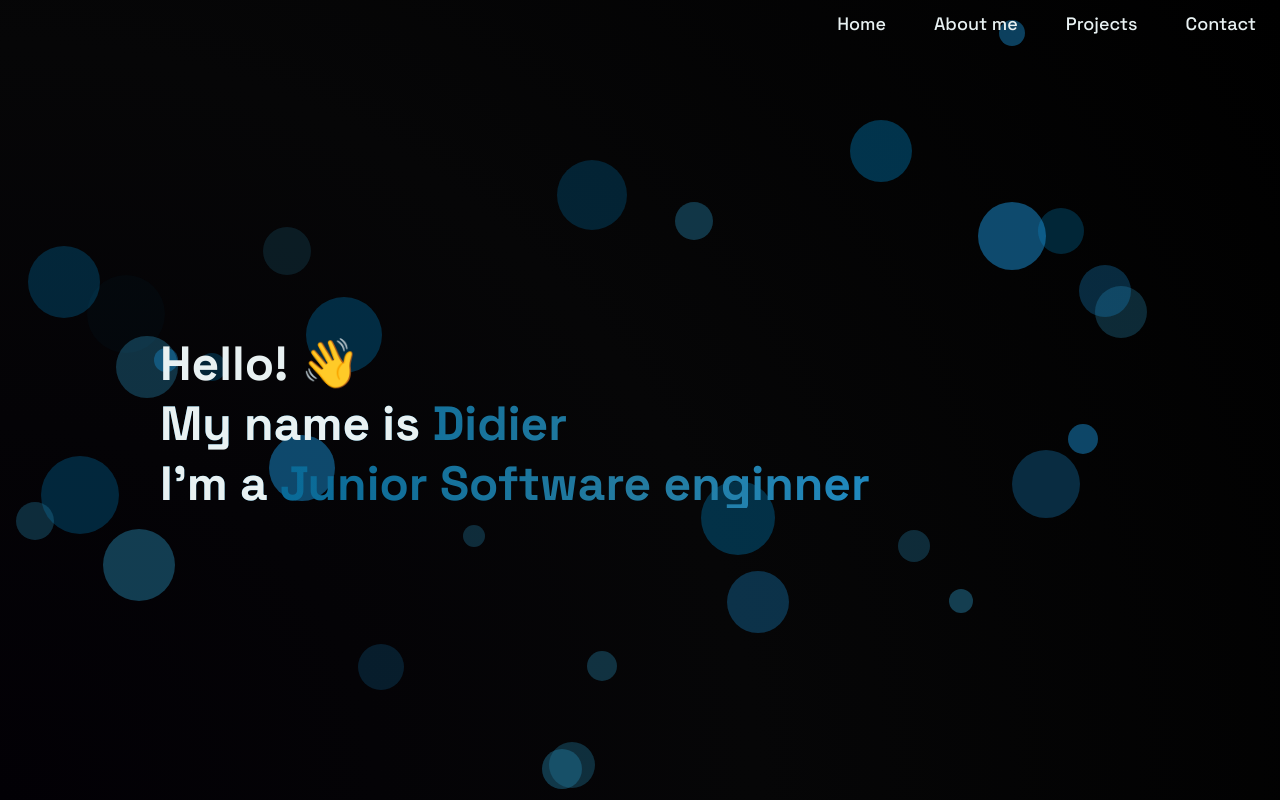
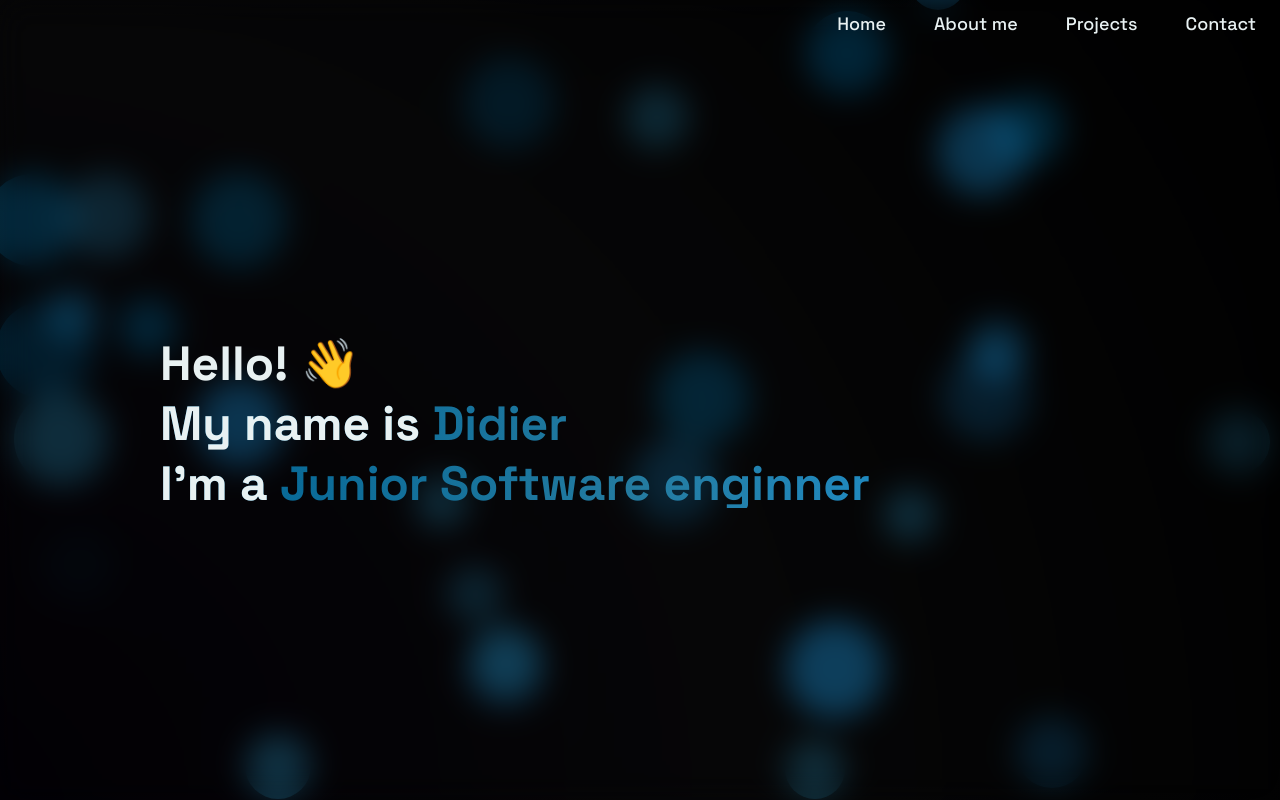
Before and after one commit to adidiergg/personal-portfolio, a Next.js app: page / in a window 1280 px wide. Built offline with nearby package versions, Linux system fonts and the light colour scheme; what tailwindcss-animated would draw is missing.

Commit message:
backdrop background

```diff
--- a/src/app/layout.tsx
+++ b/src/app/layout.tsx
@@ -18,7 +18,8 @@ export default function RootLayout({
 }>) {
   return (
     <html lang="en">
-      <body className="antialiased flex min-h-screen bg-[radial-gradient(circle_at_bottom_left,_var(--tw-gradient-stops))] from-[#020005] via-[#060607] to-black">
+      <body className=" antialiased flex min-h-screen bg-[radial-gradient(circle_at_bottom_left,_var(--tw-gradient-stops))] from-[#020005] via-[#060607] to-black">
+        <div className="fixed -z-10 h-full w-full backdrop-blur-lg"></div>
         <Canvas/>
         <Header />
         <main className="flex-1 px-16 pt-12 lg:px-40">{children}</main>
--- a/src/components/canvas.tsx
+++ b/src/components/canvas.tsx
@@ -51,36 +51,36 @@ export const Canvas = () => {
     constructor() {
       this.style = COLORS[Math.floor(range(0, 3))];
       this.rgb = `rgba(${this.style[0]},${this.style[1]},${this.style[2]}`;
-      this.r = Math.floor(range(10, 40));
+      this.r = Math.floor(range(25, 50));
       this.r2 = 2 * this.r;
       this.opacity = 0;
       this.dop = 0.001 * range(1, 3);
       this.x = range(-this.r2, width - this.r2);
-      this.y = range(-20, height - this.r2);
+      this.y = range(-this.r2, height - this.r2);
       this.xmax = width - this.r;
       this.ymax = height - this.r;
-      this.vx = Math.random() * 0.8;
-      this.vy = Math.random() * 0.8;
+      this.vx = Math.random() * 0.5;
+      this.vy = Math.random() * 0.5;
     }
 
     replace() {
       this.opacity = 0;
       this.dop = 0.001 * range(1, 3);
       this.x = range(-this.r2, width - this.r2);
-      this.y = range(-20, height - this.r2);
+      this.y = range(-this.r2, height - this.r2);
       this.xmax = width - this.r;
       this.ymax = height - this.r;
-      this.vx = Math.random() * 0.8;
-      this.vy = Math.random() * 0.8;
+      this.vx = Math.random() * 0.5;
+      this.vy = Math.random() * 0.5;
     }
 
     draw() {
       this.x += this.vx;
       this.y += this.vy;
       this.opacity += this.dop;
-      if (this.opacity > 0.5) {
-        this.opacity = 0.5;
-        this.dop *= -0.5;
+      if (this.opacity > 0.4) {
+        this.opacity = 0.4;
+        this.dop *= -0.4;
       }
       if (this.opacity < 0 || this.y > this.ymax) {
         this.replace();
@@ -109,8 +109,6 @@ export const Canvas = () => {
 
   useEffect(() => {
     window.addEventListener("resize", resizeWindow, false);
-
-
     return () => {
       window.removeEventListener("resize", resizeWindow, false);
     };
@@ -126,15 +124,10 @@ export const Canvas = () => {
       context?.clearRect(0, 0, width, height);
       confetti.forEach((c) => c.draw());
     };
-
     render();
-
-
   }, [drawCircle]);
 
   return (
-
-     <canvas ref={ref} className="fixed   -z-10" />
-
+     <canvas ref={ref} className="fixed  -z-20" />
     );
 };
```
